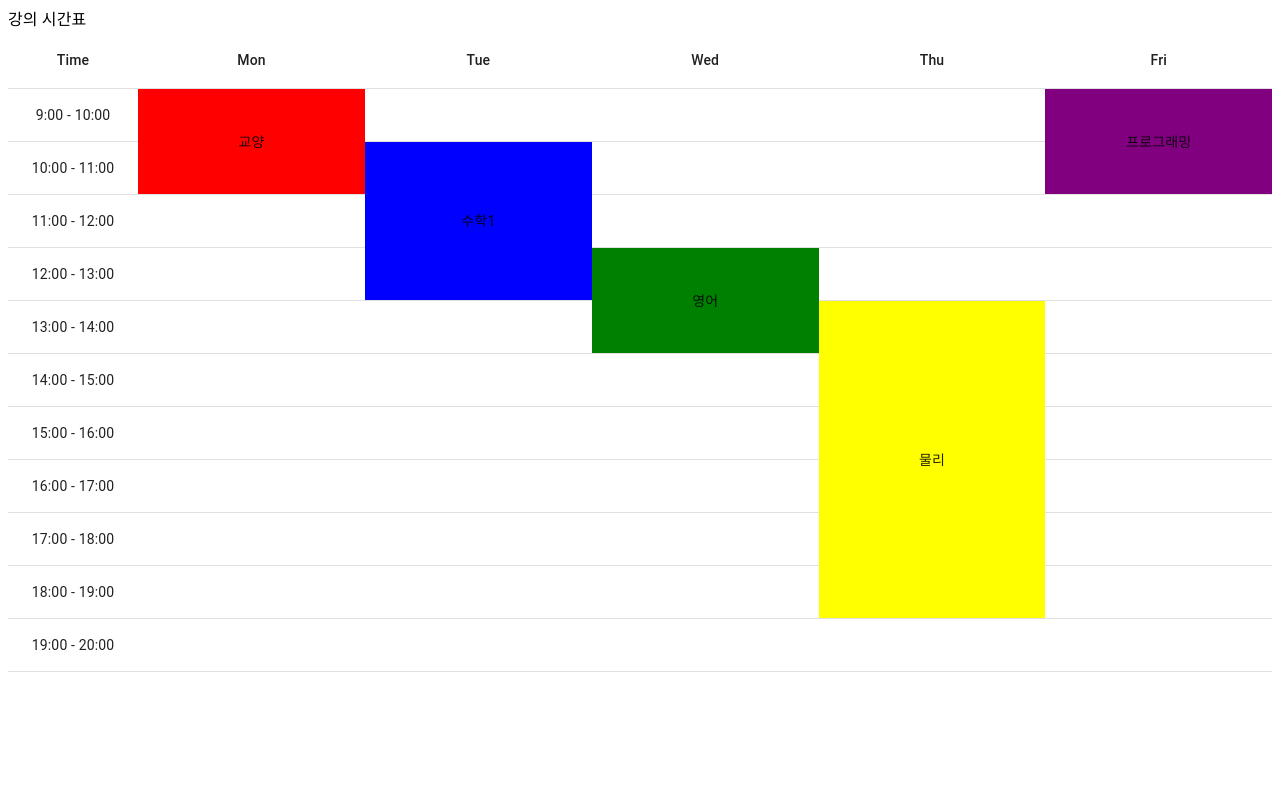
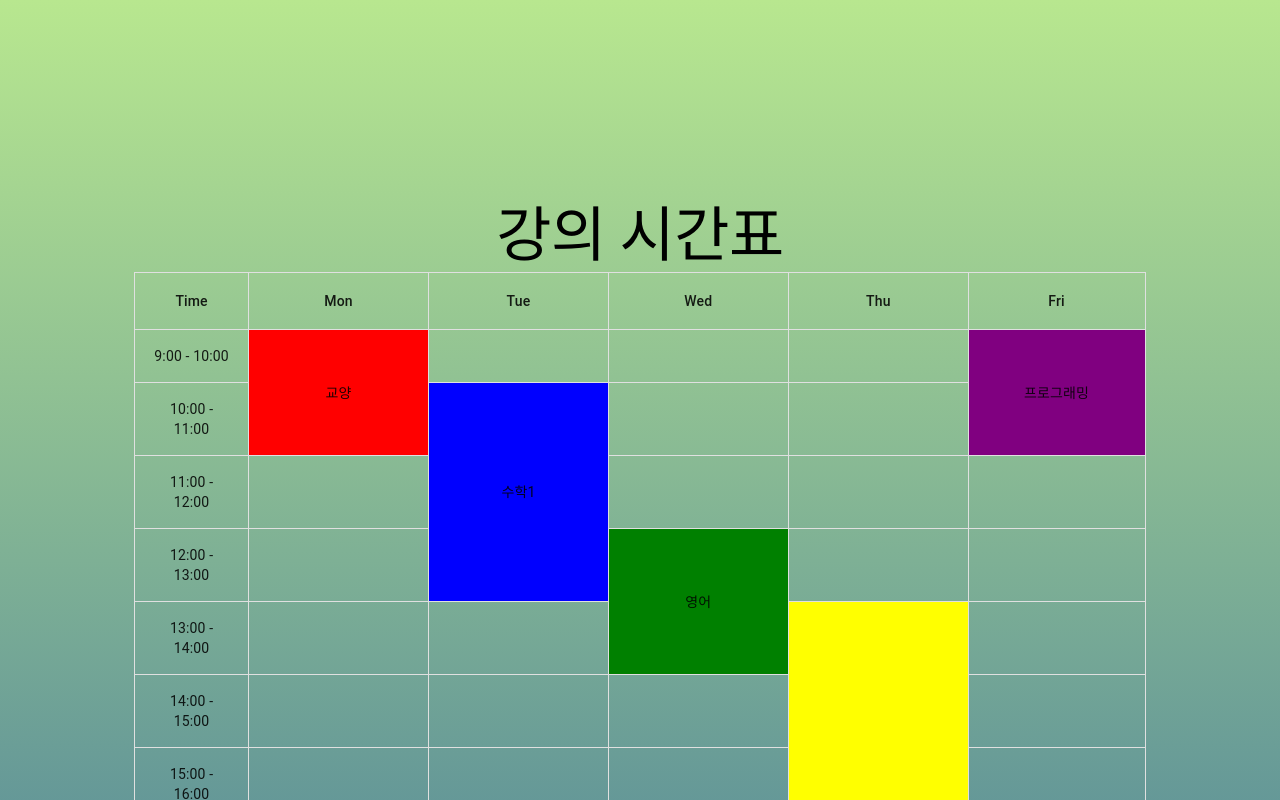
Before and after one commit to ssh891123/TimeTable, a React (Create React App) app: page / in a window 1280 px wide. Shown: the top 800 px of the page. Built offline with nearby package versions, Linux system fonts and the light colour scheme.

Commit message:
[feat] 강의 시간표 style 추가
- mut/style를 이용하여 table border의 style추가
- 강의 시간표 배경 추가

```diff
--- a/src/App.css
+++ /dev/null
@@ -1,38 +0,0 @@
-.App {
-  text-align: center;
-}
-
-.App-logo {
-  height: 40vmin;
-  pointer-events: none;
-}
-
-@media (prefers-reduced-motion: no-preference) {
-  .App-logo {
-    animation: App-logo-spin infinite 20s linear;
-  }
-}
-
-.App-header {
-  background-color: #282c34;
-  min-height: 100vh;
-  display: flex;
-  flex-direction: column;
-  align-items: center;
-  justify-content: center;
-  font-size: calc(10px + 2vmin);
-  color: white;
-}
-
-.App-link {
-  color: #61dafb;
-}
-
-@keyframes App-logo-spin {
-  from {
-    transform: rotate(0deg);
-  }
-  to {
-    transform: rotate(360deg);
-  }
-}
--- a/src/Timetable/Timetable.jsx
+++ b/src/Timetable/Timetable.jsx
@@ -1,20 +1,28 @@
 import { TableContainer, Typography, Table, TableHead, TableBody, TableRow, TableCell } from '@mui/material';
 import React from 'react';
 import TimeTableRow from './TimeTableRow';
+import { withStyles } from '@mui/styles';
 
 
 const hourData = Array.from({length: 11}, (i, j) => j+9);
+const styles = () => ({
+    Table:{
+        "& th,td": {
+            border: "1px solid rgba(224, 224, 224, 1)"
+        }
+    }
+})
 //[9, 10, ... 19]
 
-function TimeTable() {
+function TimeTable({classes}) {
 
     return (
         <>
-        <TableContainer>
-            <Typography>
+        <TableContainer sx={{width:"80%", minWidth:"650px", marginLeft:"auto", marginRight:"auto", marginTop:"200px"}}>
+            <Typography variant="h2" fontWeight={10} component="div" align="center">
                 강의 시간표
             </Typography>
-            <Table>
+            <Table className={classes.Table}>
                 <TableHead>
                     <TableRow>
                         <TableCell align="center" width={100}>Time</TableCell>
@@ -39,4 +47,4 @@ function TimeTable() {
     )
 }
 
-export default TimeTable
+export default withStyles(styles)(TimeTable)
--- a/src/Timetable/TimetableCell.jsx
+++ b/src/Timetable/TimetableCell.jsx
@@ -11,7 +11,7 @@ function TimeTableCell({day, timeNum}) {
         timeTableData[day].find(
         (time) => time.start <= timeNum && timeNum <= time.end)
     , [day, timeNum, timeTableData]);
-    console.log(timeData);
+    // console.log(timeData);
     return (
         <>
         {
--- a/src/index.css
+++ b/src/index.css
@@ -1,13 +1,6 @@
+html {
+  min-height: 100%;
+}
 body {
-  margin: 0;
-  font-family: -apple-system, BlinkMacSystemFont, 'Segoe UI', 'Roboto', 'Oxygen',
-    'Ubuntu', 'Cantarell', 'Fira Sans', 'Droid Sans', 'Helvetica Neue',
-    sans-serif;
-  -webkit-font-smoothing: antialiased;
-  -moz-osx-font-smoothing: grayscale;
+  background: linear-gradient(#b8e78f, #44799b);
 }
-
-code {
-  font-family: source-code-pro, Menlo, Monaco, Consolas, 'Courier New',
-    monospace;
-}
--- a/src/index.js
+++ b/src/index.js
@@ -1,5 +1,6 @@
 import React from 'react';
 import ReactDOM from 'react-dom';
+import './index.css';
 import App from './App';
 import { RecoilRoot } from 'recoil';
 
```
